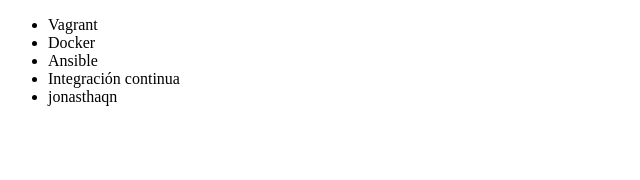
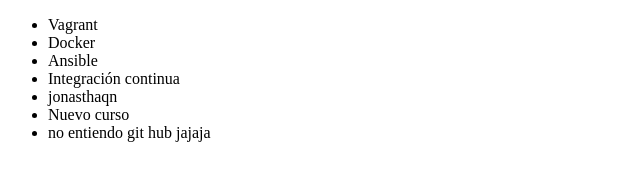
Before and after one commit to loganrivero/allura-git, a plain HTML site: page index.html in a window 1280 px wide. Shown: the whole page, without its empty margins (0-640 px from the left). Drawn offline with Linux system fonts and the light colour scheme.

Commit message:
Añadiendo nuevos elementos a la lista

```diff
--- a/index.html
+++ b/index.html
@@ -11,6 +11,8 @@
          <li> Ansible </li>
          <li> Integración continua </li>
          <li>jonasthaqn</li>
+         <li>Nuevo curso</li>
+         <li>no entiendo git hub jajaja</li>
      </ul>
 </body>
 </html>
```
